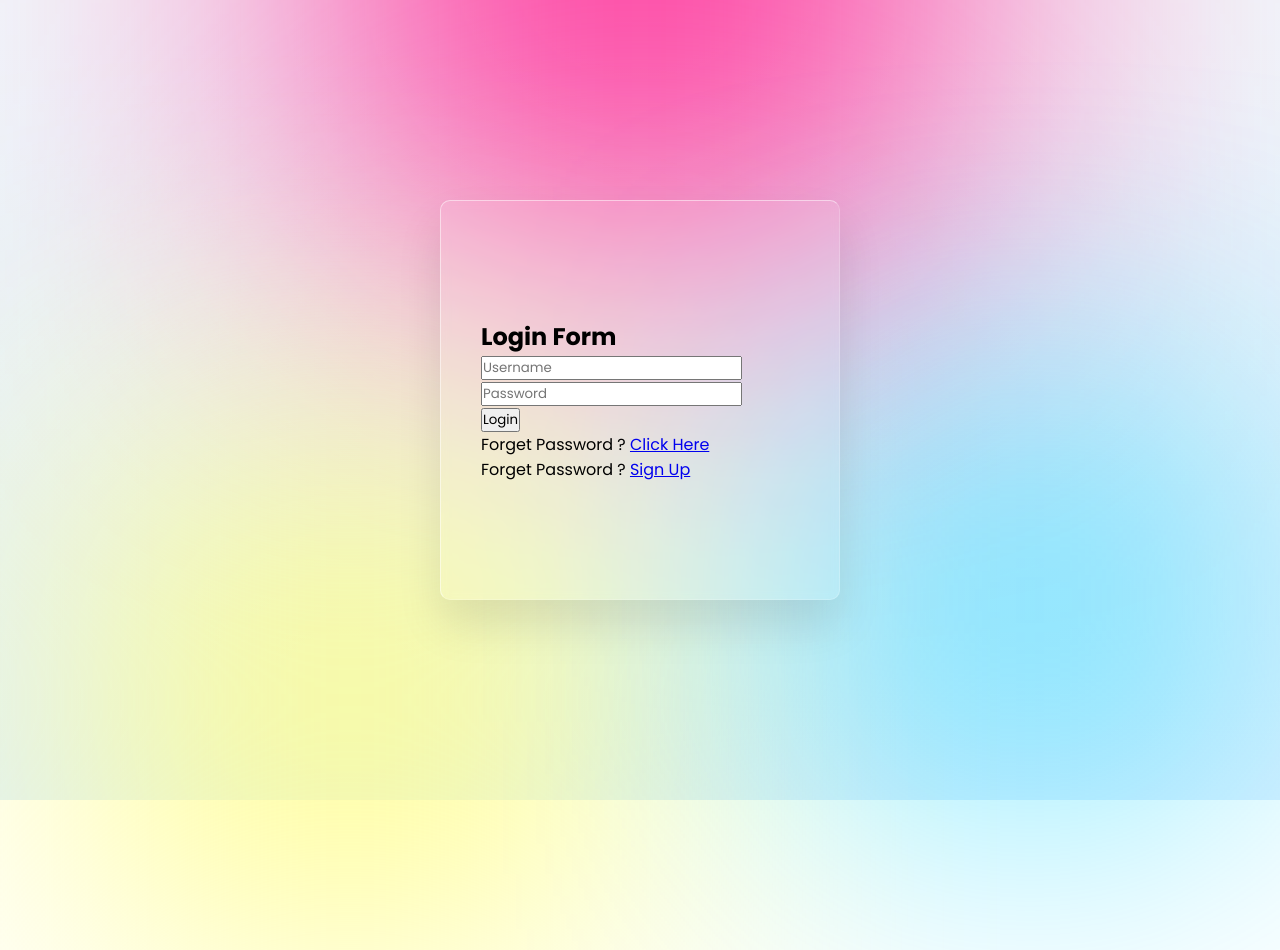
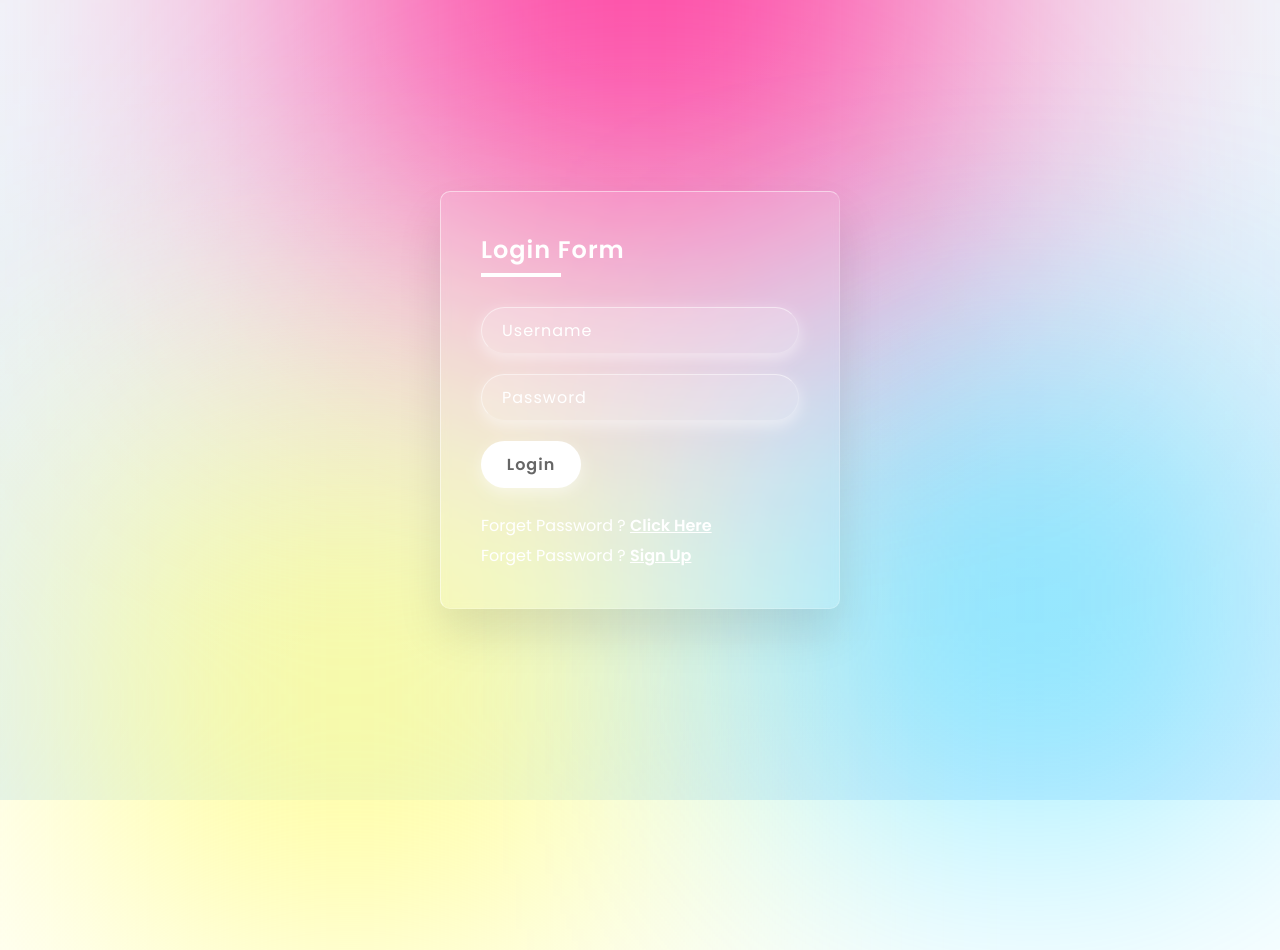
Before and after one commit to vsreyes/glassmorphism-login-form, a plain HTML site: page index.html in a window 1280 px wide. Drawn offline with Linux system fonts and the light colour scheme.

Commit message:
Login setup

```diff
--- a/style.css
+++ b/style.css
@@ -63,3 +63,58 @@ section .color:nth-child(3) {
   height: 100%;
   padding: 40px;
 }
+.form h2 {
+  position: relative;
+  color: #fff;
+  font-size: 24px;
+  font-weight: 600;
+  letter-spacing: 1px;
+  margin-bottom: 40px;
+}
+.form h2::before {
+  content: '';
+  position: absolute;
+  left: 0;
+  bottom: -10px;
+  width: 80px;
+  height: 4px;
+  background: #fff;
+}
+.form .inputBox {
+  width: 100%;
+  margin-top: 20px;
+}
+.form .inputBox input {
+  width: 100%;
+  background: rgba(255, 255, 255, 0.2);
+  border: none;
+  outline: none;
+  padding: 10px 20px;
+  border-radius: 35px;
+  border: 1px solid rgba(255, 255, 255, 0.5);
+  border-right: 1px solid rgba(255, 255, 255, 0.2);
+  border-bottom: 1px solid rgba(255, 255, 255, 0.2);
+  font-size: 16px;
+  letter-spacing: 1px;
+  color: #fff;
+  box-shadow: 0 5px 15px rgba(255, 255, 255, 0.5);
+}
+.form .inputBox input::placeholder {
+  color: #fff;
+}
+.form .inputBox input[type='submit'] {
+  background: #fff;
+  color: #666;
+  max-width: 100px;
+  cursor: pointer;
+  margin-bottom: 20px;
+  font-weight: 600;
+}
+.forget {
+  margin-top: 5px;
+  color: #fff;
+}
+.forget a {
+  color: #fff;
+  font-weight: 600;
+}
```
